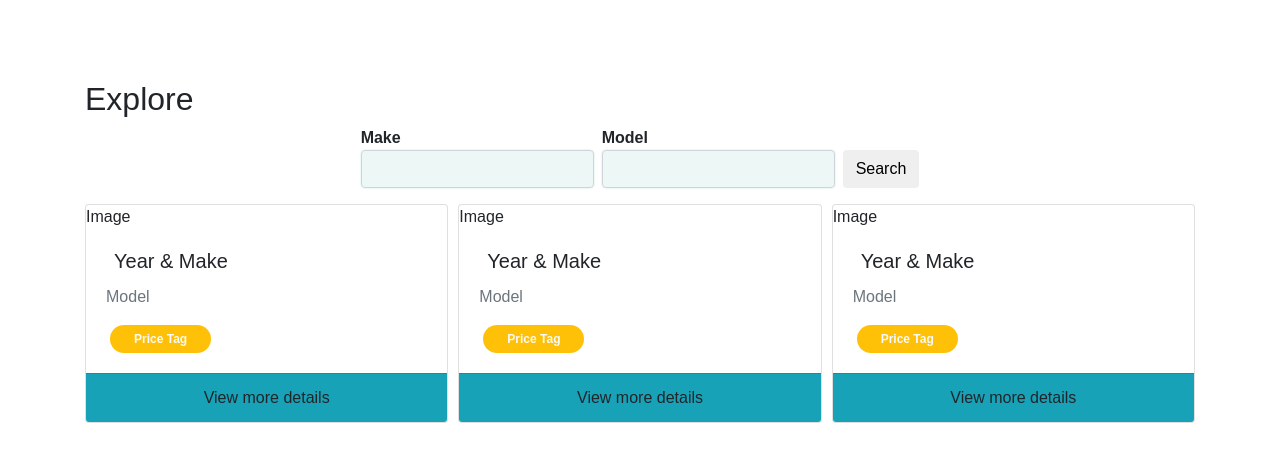
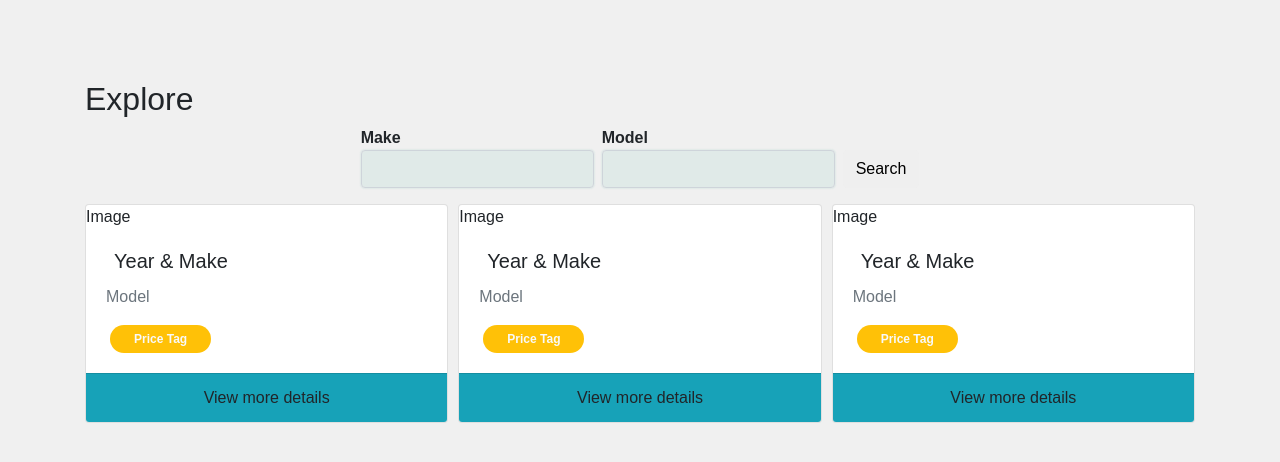
Before and after one commit to ro-neil/United-Auto-Sales, a Flask app: template app/templates/explore.html in a window 1280 px wide. Shown: the top 462 px of the page. Run offline with Flask 2, Linux system fonts and the light colour scheme; the template is opened without the code that fills it, so the values that code supplies are empty; parts of the project's set-up code (start-up, migrations or seed data) failed here and were passed over; some libraries are stand-ins or nearby versions.

Commit message:
Added components to 'Explore' page

```diff
--- a/app/static/css/app.css
+++ b/app/static/css/app.css
@@ -5,6 +5,7 @@ body {
     margin: 0;
     padding-top: 5rem;
     font-family: Ubuntu, sans-serif;
+    background-color: #f0f0f0;
 }
 
 .section1{
@@ -83,7 +84,7 @@ textarea{
 }
 
 .form-row .sm-padding-right{
-    border-right: 2rem solid white;
+    padding-right: 2rem;
 }
 
 .cars{
--- a/app/static/js/app.js
+++ b/app/static/js/app.js
@@ -222,11 +222,6 @@ const AddCar = {
   template: `
     <div class="container col-md-8 offset-md-2" id="addCar-page">
       <h1 class="font-weight-bold text-center addCar-header">Add New Car</h1>
-      <ul v-if=errors class="pl-0">
-        <li v-for="(key,value) in errors" class="flash bg-danger">
-          {{ key }}
-        </li>
-      </ul>
       <form method="post" @submit.prevent="add_car" id="addCarForm">
           <div class="form-row">
               <div class="form-group col-md-6 sm-padding-right">
@@ -262,7 +257,7 @@ const AddCar = {
                 <option value="Hatchback">Hatchback</option>
                 <option value="Van">Van</option>
                 <option value="Minivan">Minivan</option>
-                <option value="Pickup">Hatchback</option>
+                <option value="Pickup">Pickup</option>
                 <option value="Convertable">Convertable</option>
                 <option value="Wagon">Wagon</option>
                 <option value="Truck">Truck</option>
@@ -323,8 +318,6 @@ const AddCar = {
           if (jsonResponse['user_id'] && jsonResponse['transmission']){  // if successful
             self.$router.push('/explore')
             self.car_data = jsonResponse
-          } else if (jsonResponse['error']){
-            self.errors = jsonResponse
           }
           console.log(jsonResponse);
       })
@@ -345,16 +338,86 @@ const AddCar = {
 const Explore = {
   name: 'Explore',
   template: `
-  <div>
-      <h1>Explore</h1>
-  </div>
+    <div class="explore px-5">
+      <h2>Explore</h2>
+      <form class="form-inline d-flex bg-white rounded p-4 justify-content-around">
+        <label class="sr-only" for="search-bar-container">Search</label>
+        <div class="make-component mr-2">
+            <label class="make-label" for="make">Make</label>
+            <input type="search" name="make" v-model="make_searchTerm" id="search-make" class="form-control mb-2 mr-sm-2" placeholder="" />
+        </div>
+        <div class="model-component mr-2">
+            <label class="model-label" for="model">Model</label>
+            <input type="search" name="model" v-model="model_searchTerm" id="search-model" class="form-control mb-2 mr-sm-2" placeholder="" />
+        </div>
+        <button class="btn search-btn align-self-end mb-2 px-5 bg-success text-white" @click="">Search</button>
+      <!--
+        <div class="form-group d-flex search-bar-container" name="search-bar-container">
+
+        </div>
+        -->
+      </form>
+
+
+      <!-- HOW CAN BOTH PATHS BE THE SAME? -->
+      <a href="static/black_hilux.jpg">path1 </a>
+      <a href="../static/black_hilux.jpg">path2</a>
+
+      <div class="cars">
+          <div v-for="car in car_data" class="row row-cols-1 row-cols-md-3 g-4">
+              <div class="col">
+                  <div class="card h-100">
+                      <!-- {{ uploads }}{{ car['photo'] }} -->
+                      <img src="static/imgs/black_hilux.jpg" class="card-img-top" alt="car photo">
+
+                      <div class="card-body">
+                        <div class="d-flex">
+                          <h6 class=" mr-auto pt-2">{{ car['year'] }} {{ car['make'] }}</h6>
+                          <div id="price-tag" class="badge badge-success px-2 pt-2 text-light md-bold ml-1">
+                            <img src="static/imgs/price_tag.svg" alt="price tag" class="pb-1" style="height: 25px;">
+                            <span id="price" class="pl-2">&#36{{car['price'] }}</span>
+                          </div>
+                        </div>
+                        <p class="card-text text-muted md-bold">{{ car['model'] }}</p>
+                      </div>
+                      <div class="card-footer text-center bg-info">
+                          View more details
+                      </div>
+                  </div>
+              </div>
+          </div>
+      </div>
+    </div>
   `,
   data() {
       return {
+        car_data: [],
+        make_searchTerm: '',
+        model_searchTerm: '',
+        uploads: '../../../uploads/cars/'
       }
   },
   created(){
     this.update_navbar();
+    let self = this;
+    fetch("/api/cars", {
+      method: 'GET',
+      headers: {
+          'X-CSRFToken': csrf_token,
+          'Authorization': 'Bearer ' + localStorage.getItem('united_auto_sales_token')
+      },
+      credentials: 'same-origin'
+    })
+    .then(function (response) {
+        return response.json();
+    })
+    .then(function (jsonResponse) {
+        self.car_data = jsonResponse
+        console.log(jsonResponse);
+    })
+    .catch(function (error) {
+        console.log(error);
+    });
   },
   methods: {
     update_navbar(){
--- a/app/templates/base.html
+++ b/app/templates/base.html
@@ -42,6 +42,7 @@
     <script src="{{ url_for('static', filename='js/vue-router.js') }}"></script>
     <script>
       const csrf_token = "{{ csrf_token() }}";
+      const CARS_FOLDER = './uploads/cars'
     </script>
     <script src="{{ url_for('static', filename='js/app.js') }}"></script>
     {% block js %} {% endblock%}
--- a/app/views.py
+++ b/app/views.py
@@ -146,7 +146,7 @@ def logout():
 
 
 @app.route("/api/cars", methods=["GET"])
-@requires_auth
+# @requires_auth
 def getCars():
     """ Get a list of all cars available for sale """
 
@@ -181,7 +181,7 @@ def addCar():
         colour = request.form['colour']
         year = request.form['year']
         transmission = request.form['transmission']
-        car_type = request.form['car_type']
+        carType = request.form['carType']
         photo = request.files['photo']
         photo_name = secure_filename(photo.filename)
         photo.save(os.path.join(app.config['CARS_FOLDER'], photo_name))
@@ -189,12 +189,16 @@ def addCar():
         price = float(request.form['price'])
 
         # db access
-        car = Car(description, make, model, colour, year, transmission, car_type, photo_name, user_id, price)
+        car = Car(description, make, model, colour, year, transmission, carType, photo_name, user_id, price)
         db.session.add(car)
         db.session.commit()
 
         # convert sqlalchemy car object to dictionary object for JSON parsing
-        response = jsonify(obj_to_dict(car))
+        car = obj_to_dict(car)
+        car.pop('id')   # remove id
+        carType = car.pop('car_type')
+        car['type'] = carType   # change key 'car_type' to 'type'
+        response = jsonify(car)
         return response
     else:
         response = jsonify(form.errors)
```
Also changed, not shown: app/static/imgs/black_hilux.jpg (added), uploads/cars/329491.jpg (added), uploads/cars/black_hilux.jpg (added), 2 other files.
